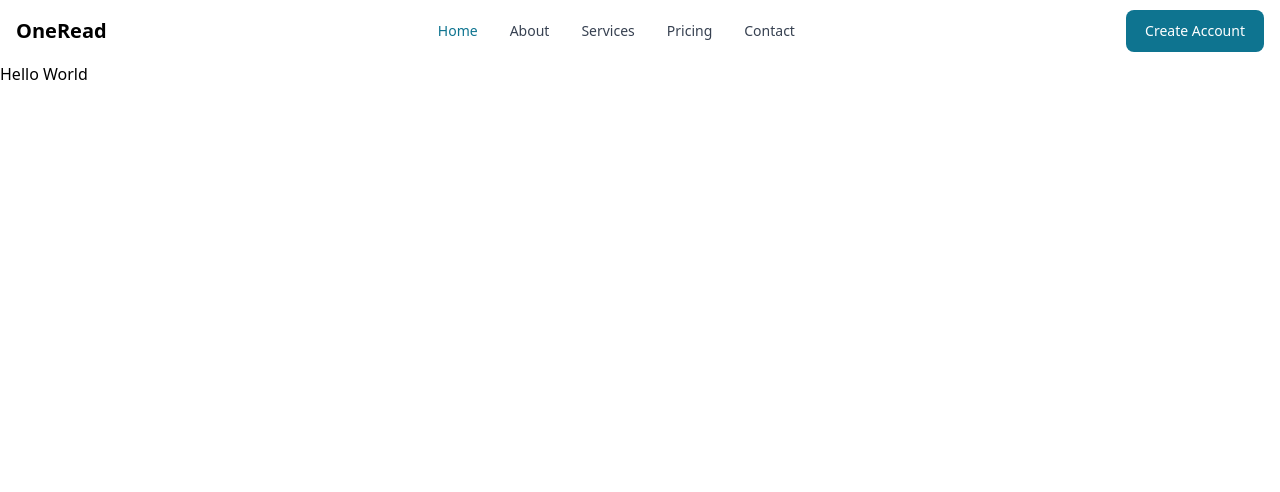
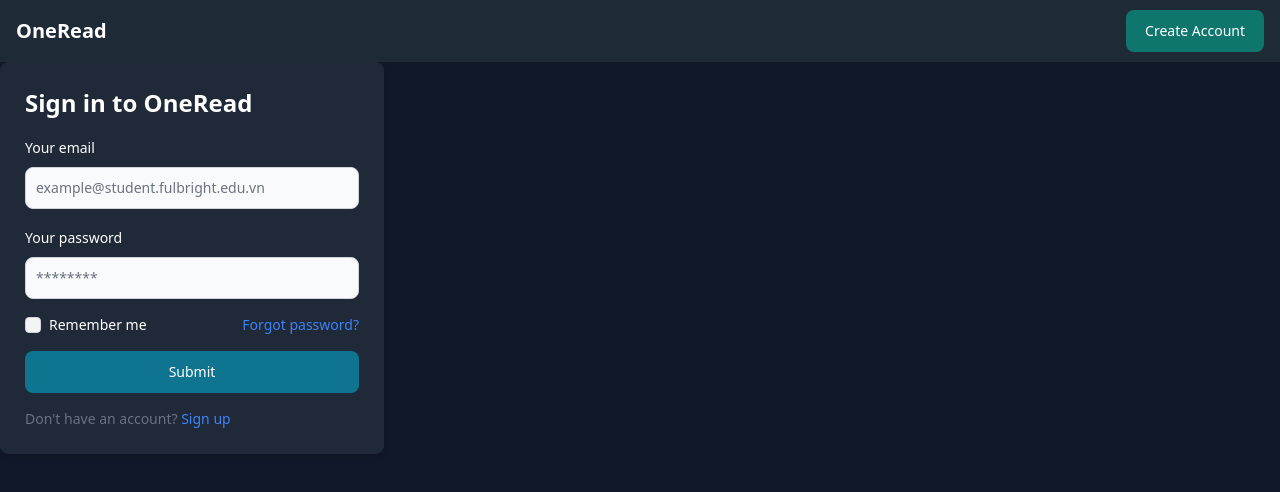
Before and after one commit to ttnhathuy313/one-read, a React (Create React App) app: page / in a window 1280 px wide. Shown: the top 492 px of the page. Built offline with nearby package versions, Linux system fonts and the light colour scheme.

Commit message:
done login form

```diff
--- a/src/App.js
+++ b/src/App.js
@@ -1,13 +1,12 @@
 import React from "react";
 import NavigationBar from "./components/NavigationBar";
+import LandingPage from "./components/LandingPage";
 
 const App = () => {
   return (
     <>
       <NavigationBar />
-      <div className="App">
-        Hello World
-      </div>
+      <LandingPage />
     </>
   );
 }
--- /dev/null
+++ b/src/components/LandingPage.css
@@ -0,0 +1,3 @@
+body {
+    overflow: hidden;
+}
--- /dev/null
+++ b/src/components/LandingPage.js
@@ -0,0 +1,13 @@
+import React from "react";
+import LoginForm from "./LoginForm";
+import "./LandingPage.css";
+
+const LandingPage = () => {
+    return (
+        <div className="bg-gray-900 w-screen h-screen overflow-hidden">
+            <LoginForm />
+        </div>
+    )
+}
+
+export default LandingPage;
--- /dev/null
+++ b/src/components/LoginForm.css
@@ -0,0 +1,4 @@
+#mycard{
+    background-color: rgb(31 41 55);
+    border-color: rgb(31 41 55);
+}
--- /dev/null
+++ b/src/components/LoginForm.js
@@ -0,0 +1,72 @@
+import React from "react"
+import { Button, Checkbox, Label, TextInput, Card } from "flowbite-react";
+import "./LoginForm.css";
+
+const LoginForm = () => {
+    return (
+        <div className="max-w-sm">
+            <Card id = "mycard">
+                <div className="text-2xl font-semibold text-white">
+                    Sign in to OneRead
+                </div>
+                <form className="flex flex-col gap-4">
+                <div>
+                    <div className="mb-2 block">
+                    <Label
+                        htmlFor="email1"
+                        value="Your email"
+                        className="text-white"
+                    />
+                    </div>
+                    <TextInput
+                    id="email1"
+                    type="email"
+                    placeholder="example@student.fulbright.edu.vn"
+                    required={true}
+                    />
+                </div>
+                <div>
+                    <div className="mb-2 block">
+                    <Label
+                        htmlFor="password1"
+                        value="Your password"
+                        className="text-white"
+                    />
+                    </div>
+                    <TextInput
+                    id="password1"
+                    type="password"
+                    placeholder="********"
+                    required={true}
+                    />
+                </div>
+                <div className="grid grid-cols-2">
+                    <div className="flex items-center gap-2">
+                        <Checkbox id="remember" />
+                        <Label htmlFor="remember" className="text-white">
+                        Remember me
+                        </Label>
+                    </div>
+                    <div className="flex justify-end text-sm font-normal">
+                        <a href="https://www.figma.com/file/o7XIi56zQKk4M41V5g8UPy/SWE---Group3---Wireframes?node-id=703-18106&t=suxHzaLDkphIDDti-0" className="text-blue-500">
+                        Forgot password?
+                        </a>
+                    </div>
+                </div>
+                <Button type="submit">
+                    Submit
+                </Button>
+                <div className="flex">
+                    <div className="flex">
+                        <div className="text-sm font-medium text-gray-500">
+                        Don't have an account? <a href="sign-up" className="text-blue-500">Sign up</a>
+                        </div>
+                    </div>
+                </div>
+                </form>
+            </Card>
+        </div>
+    );
+}
+
+export default LoginForm
--- a/src/components/NavigationBar.css
+++ b/src/components/NavigationBar.css
@@ -1,16 +1,9 @@
-.navbar {
-    display: flex;
-    flex-direction: column;
-    align-items: flex-start;
-    padding: 24px;
-
-    position: absolute;
-    width: 1440px;
-    height: 85px;
-    left: 0px;
-    top: 0px;
-
-    /* gray/800 */
-
-    background: #1F2A37;
+#navbar.custom-navbar {
+    background-color: #1F2A37;
 }
+#mybutton {
+    background-color: rgb(15 118 110);
+}
+#mybutton:hover {
+    background-color: rgb(20 184 166);
+}
--- a/src/components/NavigationBar.js
+++ b/src/components/NavigationBar.js
@@ -6,39 +6,19 @@
     return (
         <Navbar
         fluid={true}
-        rounded={true}
-        >
+        id="navbar"
+        className="custom-navbar">
         <Navbar.Brand href="https://flowbite.com/">
-            <span className="self-center whitespace-nowrap text-xl font-semibold dark:text-white">
+            <span className="self-center whitespace-nowrap text-xl font-semibold text-white">
             OneRead
             </span>
         </Navbar.Brand>
         <div className="flex md:order-2">
-            <Button>
+            <Button id="mybutton">
             Create Account
             </Button>
             <Navbar.Toggle />
         </div>
-        <Navbar.Collapse>
-            <Navbar.Link
-            href="/navbars"
-            active={true}
-            >
-            Home
-            </Navbar.Link>
-            <Navbar.Link href="/navbars">
-            About
-            </Navbar.Link>
-            <Navbar.Link href="/navbars">
-            Services
-            </Navbar.Link>
-            <Navbar.Link href="/navbars">
-            Pricing
-            </Navbar.Link>
-            <Navbar.Link href="/navbars">
-            Contact
-            </Navbar.Link>
-        </Navbar.Collapse>
         </Navbar>
     );
 }
```
